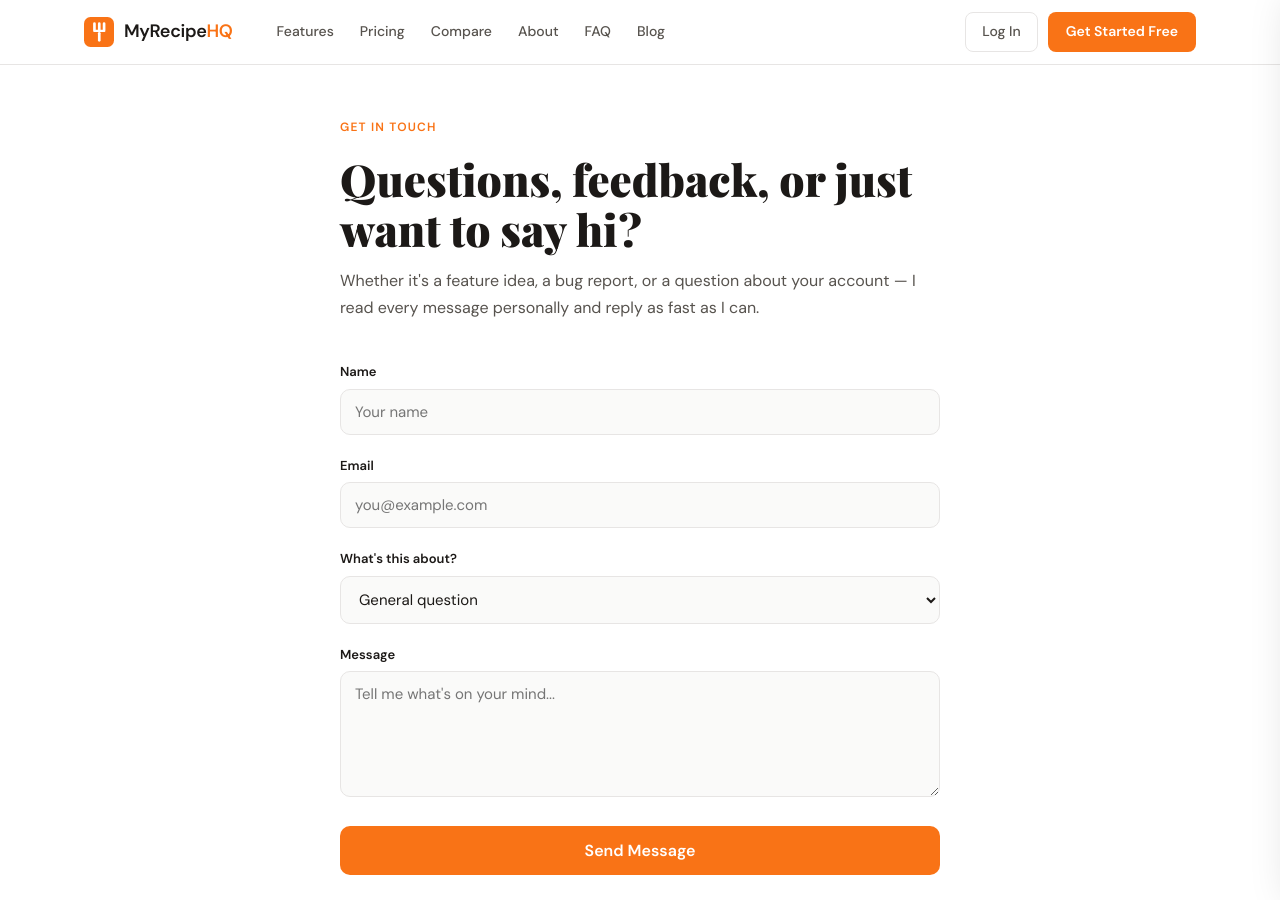
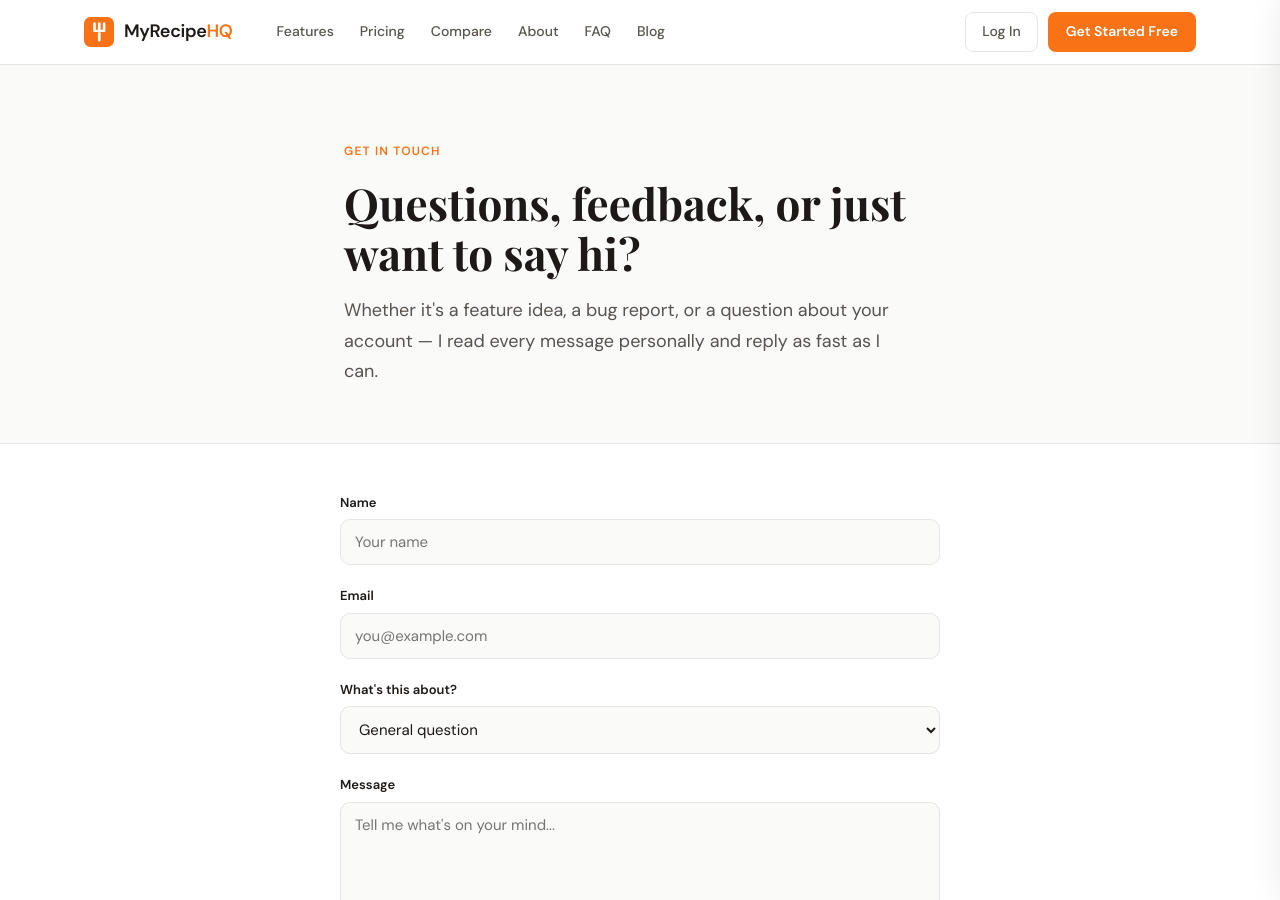
Before and after one commit to bgerlach463/recipehq-site, a Jekyll site: the page built from contact/index.html, in a window 1280 px wide and 900 px high. Built offline with Jekyll 4.4.1, drawn with Linux system fonts in a browser that asks for light colours.

Commit message:
Add warm-bg hero bar to About and Contact pages — consistent with Features/Pricing/FAQ

```diff
--- a/contact/index.html
+++ b/contact/index.html
@@ -10,11 +10,15 @@ og_type: website
 og_image: "https://myrecipehq.com/og-image.png"
 ---
 
+<div style="background:var(--warm-bg);padding:72px 0 56px;border-bottom:1px solid var(--border)">
+  <div class="container" style="max-width:640px">
+    <div class="section-eyebrow">Get in Touch</div>
+    <h1 class="section-title">Questions, feedback, or just want to say hi?</h1>
+    <p class="section-sub">Whether it's a feature idea, a bug report, or a question about your account — I read every message personally and reply as fast as I can.</p>
+  </div>
+</div>
+
 <div class="container" style="max-width:640px;padding:48px 20px 96px">
-
-  <div class="section-eyebrow" style="margin-bottom:16px">Get in Touch</div>
-  <h1 style="font-family:var(--ff-head);font-size:clamp(32px,4vw,44px);font-weight:900;margin-bottom:12px">Questions, feedback, or just want to say hi?</h1>
-  <p style="font-size:16px;color:var(--mid);line-height:1.7;margin-bottom:40px">Whether it's a feature idea, a bug report, or a question about your account — I read every message personally and reply as fast as I can.</p>
 
   <form id="contact-form" style="display:flex;flex-direction:column;gap:20px">
     <div>
```
Also changed, not shown: about/index.html (+8 -3 lines).
